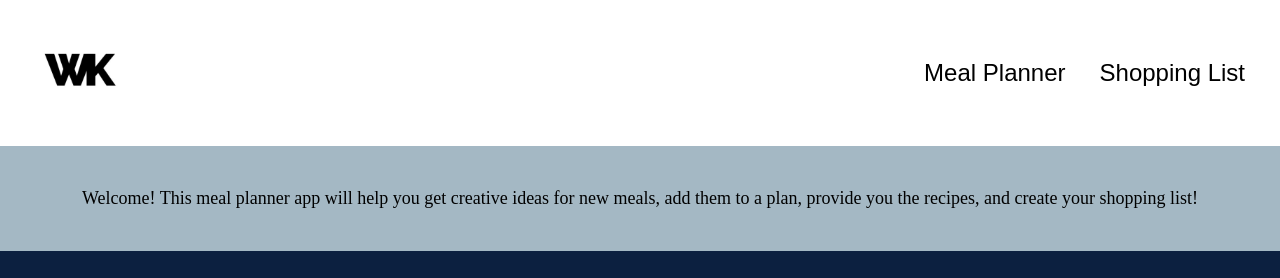
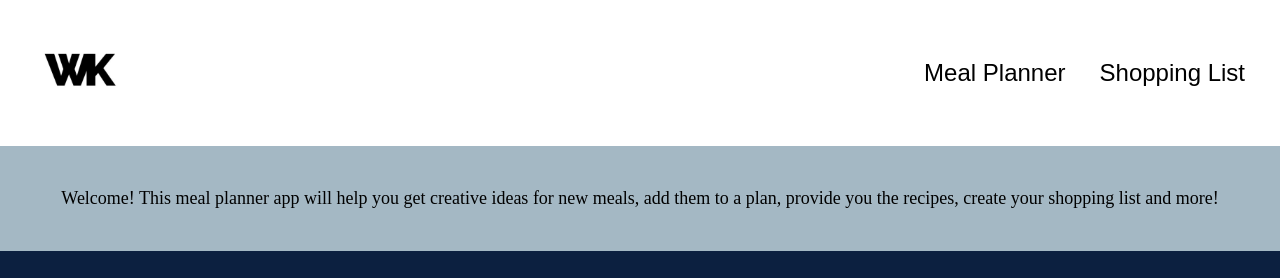
Before and after one commit to keelw/meal-planner, a website built with Vite: page src/index.html in a window 1280 px wide. Shown: the top 278 px of the page. Built offline with nearby package versions, Linux system fonts and the light colour scheme; no server answers.

Commit message:
banner completed fr

```diff
--- a/src/index.html
+++ b/src/index.html
@@ -13,7 +13,7 @@
     <div class="banner">
       <p>
         Welcome! This meal planner app will help you get creative ideas for new meals,
-        add them to a plan, provide you the recipes, and create your shopping list!
+        add them to a plan, provide you the recipes, create your shopping list and more!
       </p>
     </div>
     <main class="divider">
```
